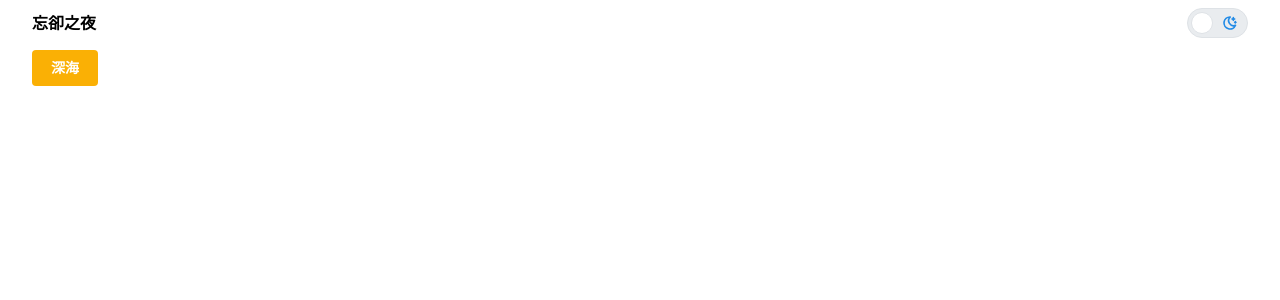
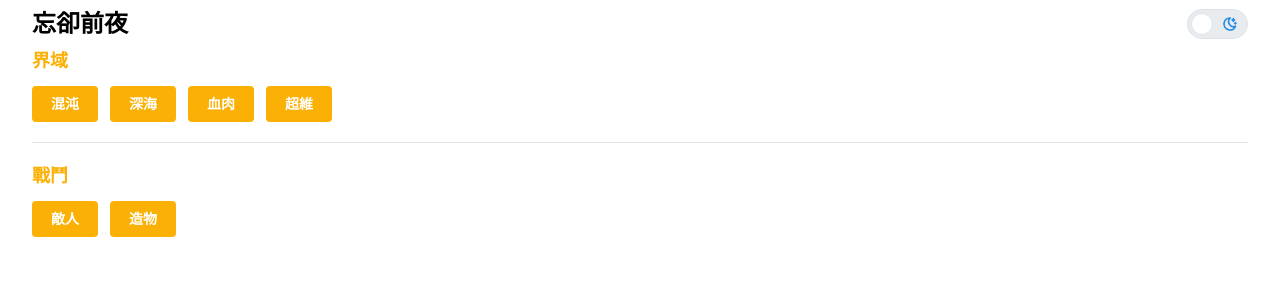
Before and after one commit to kychongdev/morimens, a React (Vite) app: page / in a window 1280 px wide. Shown: the top 300 px of the page. Built offline with nearby package versions, Linux system fonts and the light colour scheme.

Commit message:
Fix homepage

```diff
--- a/src/App.tsx
+++ b/src/App.tsx
@@ -6,10 +6,13 @@ import {
   rem,
   Button,
   UnstyledButton,
+  Divider,
+  Title,
 } from "@mantine/core";
 import { IconSun, IconMoonStars } from "@tabler/icons-react";
 import { DeepSeaCharacter } from "./pages/Character";
 import { useState } from "react";
+import { YellowButton } from "./components/YellowButton";
 
 function App() {
   const theme = useMantineTheme();
@@ -37,10 +40,10 @@ function App() {
       <div className="flex justify-between ">
         <UnstyledButton
           className="self-center"
-          size="lg"
+          size="xl"
           onClick={() => setPage("")}
         >
-          <strong>忘卻之夜</strong>
+          <div className="text-2xl font-bold">忘卻前夜</div>
         </UnstyledButton>
         <Switch
           defaultChecked={colorScheme == "dark"}
@@ -59,14 +62,24 @@ function App() {
         />
       </div>
       {page == "" ? (
-        <div className="flex flex-wrap mt-3">
-          <Button
-            variant="filled"
-            color="yellow.6"
-            onClick={() => setPage("deepsea")}
-          >
-            深海
-          </Button>
+        <div className="mt-2">
+          <Title c="yellow.6" order={4}>
+            界域
+          </Title>
+          <div className="flex flex-wrap mt-3 gap-3">
+            <YellowButton name="混沌" onClick={() => setPage("chaos")} />
+            <YellowButton name="深海" onClick={() => setPage("deepsea")} />
+            <YellowButton name="血肉" onClick={() => setPage("flesh")} />
+            <YellowButton name="超維" onClick={() => setPage("transcendent")} />
+          </div>
+          <Divider my="lg" />
+          <Title c="yellow.6" order={4}>
+            戰鬥
+          </Title>
+          <div className="flex flex-wrap mt-3 gap-3">
+            <YellowButton name="敵人" onClick={() => setPage("enemy")} />
+            <YellowButton name="造物" onClick={() => setPage("relic")} />
+          </div>
         </div>
       ) : null}
       {page == "deepsea" ? <DeepSeaCharacter /> : null}
--- /dev/null
+++ b/src/components/YellowButton.tsx
@@ -0,0 +1,14 @@
+import { Button } from "@mantine/core";
+
+interface ButtonProps {
+  name: string;
+  onClick: () => void;
+}
+
+export const YellowButton = ({ name, onClick }: ButtonProps) => {
+  return (
+    <Button variant="filled" color="yellow.6" onClick={onClick}>
+      {name}
+    </Button>
+  );
+};
```
